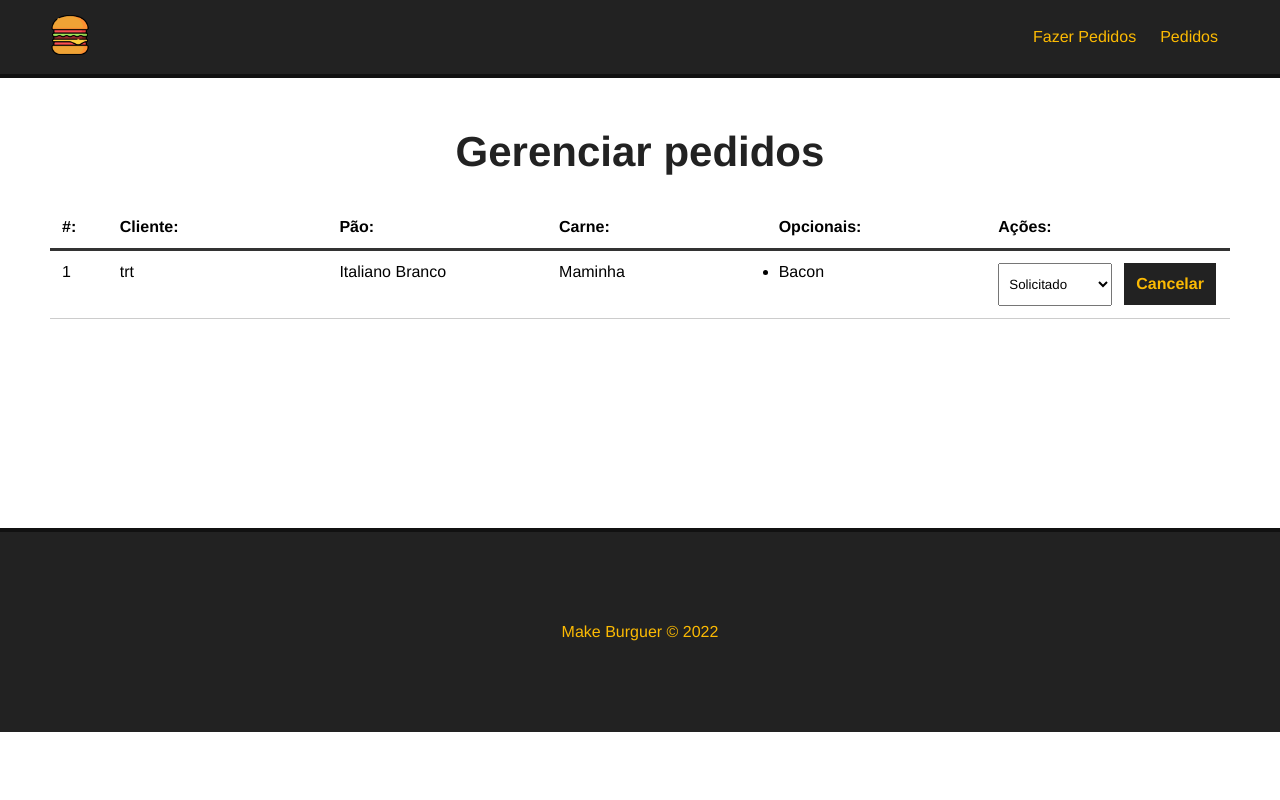
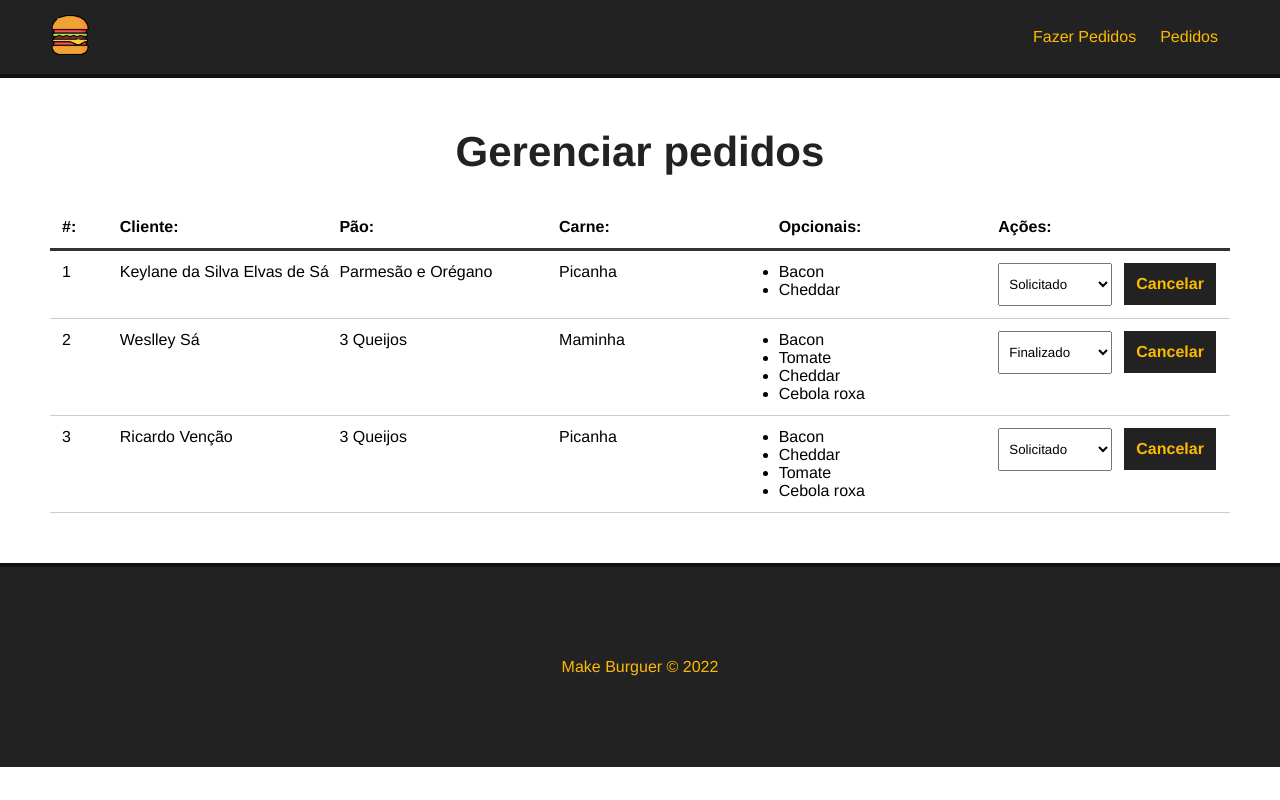
Before and after one commit to KeylaneSilva/initVuejs, a Vue app in the folder make-burguer/: page /pedidos in a window 1280 px wide. Built offline with nearby package versions, Linux system fonts and the light colour scheme; data requests are answered from the project's data file.

Commit message:
projeto finalizado

```diff
--- a/make-burguer/db/db.json
+++ b/make-burguer/db/db.json
@@ -79,14 +79,41 @@
   ],
   "burgers": [
     {
-      "nome": "trt",
-      "carne": "Maminha",
-      "pao": "Italiano Branco",
+      "nome": "Keylane da Silva Elvas de Sá",
+      "carne": "Picanha",
+      "pao": "Parmesão e Orégano",
       "opcionais": [
-        "Bacon"
+        "Bacon",
+        "Cheddar"
       ],
       "status": "Solicitado",
       "id": 1
+    },
+    {
+      "nome": "Weslley Sá",
+      "carne": "Maminha",
+      "pao": "3 Queijos",
+      "opcionais": [
+        "Bacon",
+        "Tomate",
+        "Cheddar",
+        "Cebola roxa"
+      ],
+      "status": "Finalizado",
+      "id": 2
+    },
+    {
+      "nome": "Ricardo Venção",
+      "carne": "Picanha",
+      "pao": "3 Queijos",
+      "opcionais": [
+        "Bacon",
+        "Cheddar",
+        "Tomate",
+        "Cebola roxa"
+      ],
+      "status": "Solicitado",
+      "id": 3
     }
   ]
 }
--- a/make-burguer/src/components/Dashboard.vue
+++ b/make-burguer/src/components/Dashboard.vue
@@ -83,7 +83,7 @@
 
         const res = await req.json()
         this.msg = `Pedido ${burgerId} deletado com sucesso!`
-        setTimeout(() => this.msg = "", 3000)
+        setTimeout(() => this.msg = "", 5000)
         this.getBurgers()
       },
 
@@ -100,7 +100,7 @@
 
         const res = await req.json()
         this.msg = `Pedido ${id} atualizado para ${option} com sucesso!`
-        setTimeout(() => this.msg = "", 3000)
+        setTimeout(() => this.msg = "", 5000)
 
         console.log(res)
       }
```
